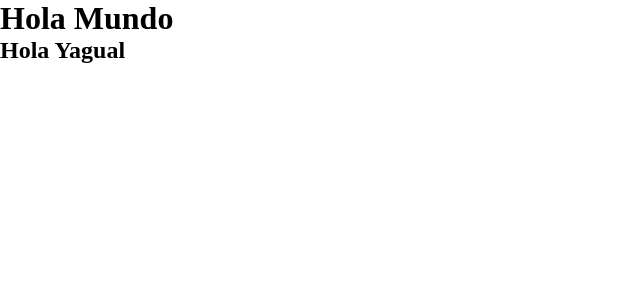
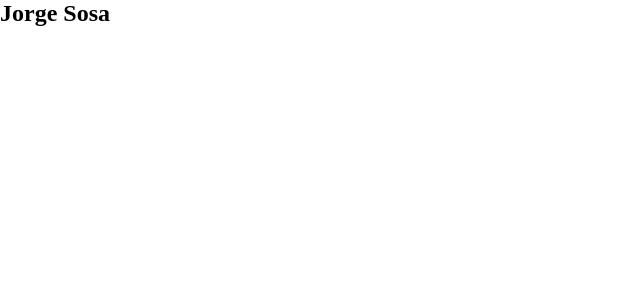
Before and after one commit to jorgesosa-funval/proyecto-comun, a React (Vite) app: page / in a window 1280 px wide. Shown: the top 300 px of the page, without its empty margins (0-640 px from the left). Built offline with nearby package versions, Linux system fonts and the light colour scheme.

Commit message:
add name

```diff
--- a/src/App.jsx
+++ b/src/App.jsx
@@ -1,4 +1,5 @@
 import React from "react"
+import { Jorge } from "./componentes/Jorge"
 
 
 
@@ -7,8 +8,7 @@ function App() {
 
   return (
     <>
-        <h1>Hola Mundo</h1>
-        <h2>Hola Yagual</h2>
+      <Jorge />
     </>
   )
 }
--- /dev/null
+++ b/src/componentes/Jorge/index.jsx
@@ -0,0 +1,9 @@
+import React from 'react'
+
+export const Jorge = () => {
+  return (
+    <div>
+        <h2>Jorge Sosa</h2>
+    </div>
+  )
+}
```
